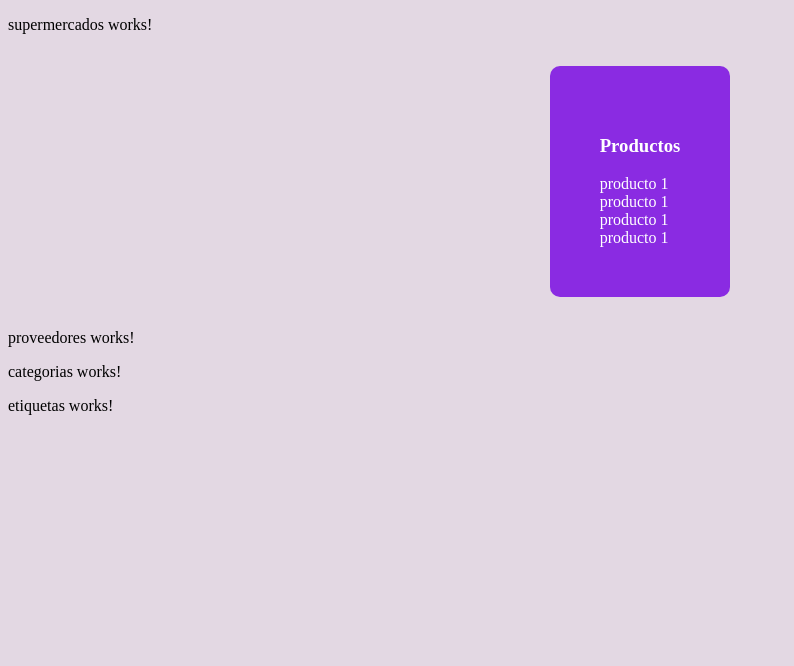
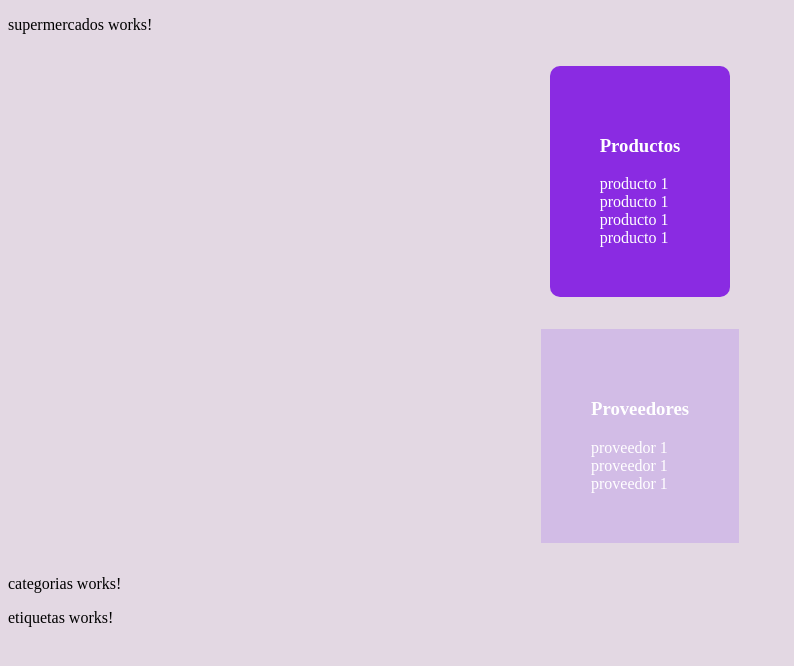
Before and after one commit to agustinrojass/TP-Labo4, an Angular app: page / in a window 1280 px wide. Shown: the top 666 px of the page, without its empty margins (0-794 px from the left). Built offline with nearby package versions, Linux system fonts and the light colour scheme.

Commit message:
actualizacion

```diff
--- a/src/app/proveedores/proveedores.component.css
+++ b/src/app/proveedores/proveedores.component.css
@@ -0,0 +1,21 @@
+.contenedor-Proveedores{
+    display: flex;
+    justify-content: center;
+}
+
+
+.listaProveedores{
+    background-color: rgb(210, 188, 230);
+    padding: 50px;
+}
+
+.proveedorLi{
+    list-style: none;
+    color: white;
+    background-color: rgb(210, 188, 230);
+
+}
+.h3prov{
+    background-color: rgb(210, 188, 230);
+
+}
--- a/src/app/proveedores/proveedores.component.html
+++ b/src/app/proveedores/proveedores.component.html
@@ -1 +1,11 @@
-<p>proveedores works!</p>
+<div class="contenedor-Proveedores">
+    <ul class="listaProveedores">
+        <li class="proveedorLi"><h3 class="h3prov">Proveedores</h3></li>
+        <li class="proveedorLi">proveedor 1</li>
+        <li class="proveedorLi">proveedor 1</li>
+        <li class="proveedorLi">proveedor 1</li>
+
+
+    </ul>
+
+</div>
```
